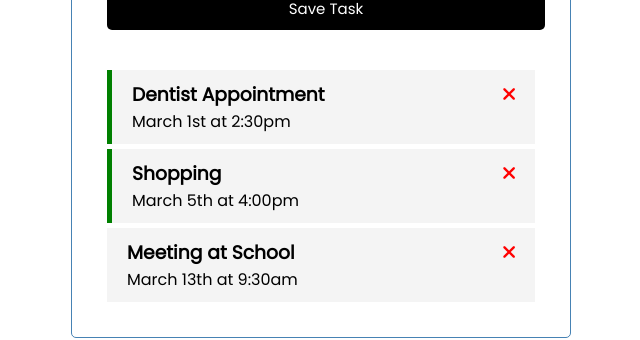
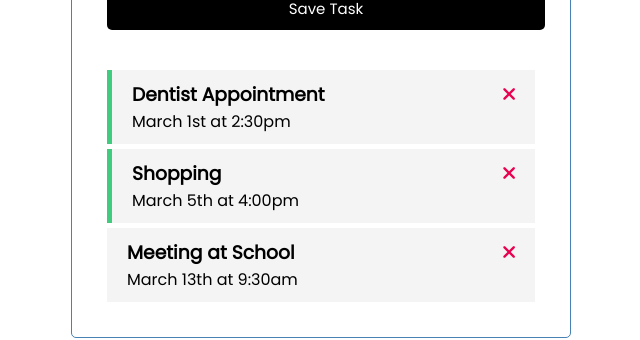
Before and after one commit to xbarisaslan/first-vue-project, a Vue app: page / in a window 1280 px wide. Shown: the part 407-747 px from the top of the page, without its empty margins (319-959 px from the left). Built offline with nearby package versions, Linux system fonts and the light colour scheme.

Commit message:
Adjust colors

```diff
--- a/src/components/Task.vue
+++ b/src/components/Task.vue
@@ -27,7 +27,7 @@ export default {
  }
 
  .task.reminder {
-    border-left: 5px solid green;
+    border-left: 5px solid rgba(21, 193, 98, 0.8);
  }
 
 .task h3 {
@@ -37,6 +37,6 @@ export default {
 }
 
 .fas {
-    color:red;
+    color: rgba(233, 0, 80, 1)
 }
 </style>
```
